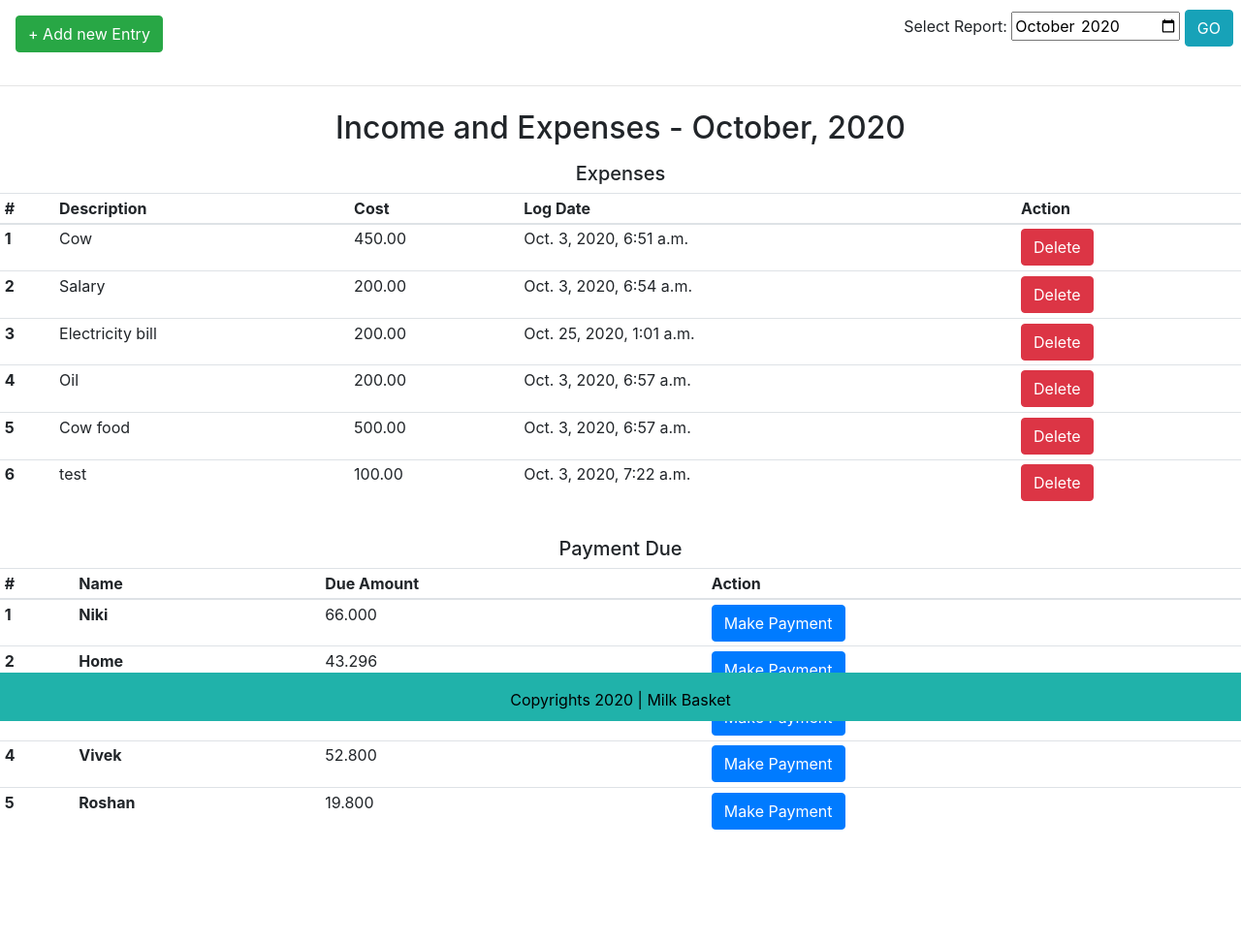
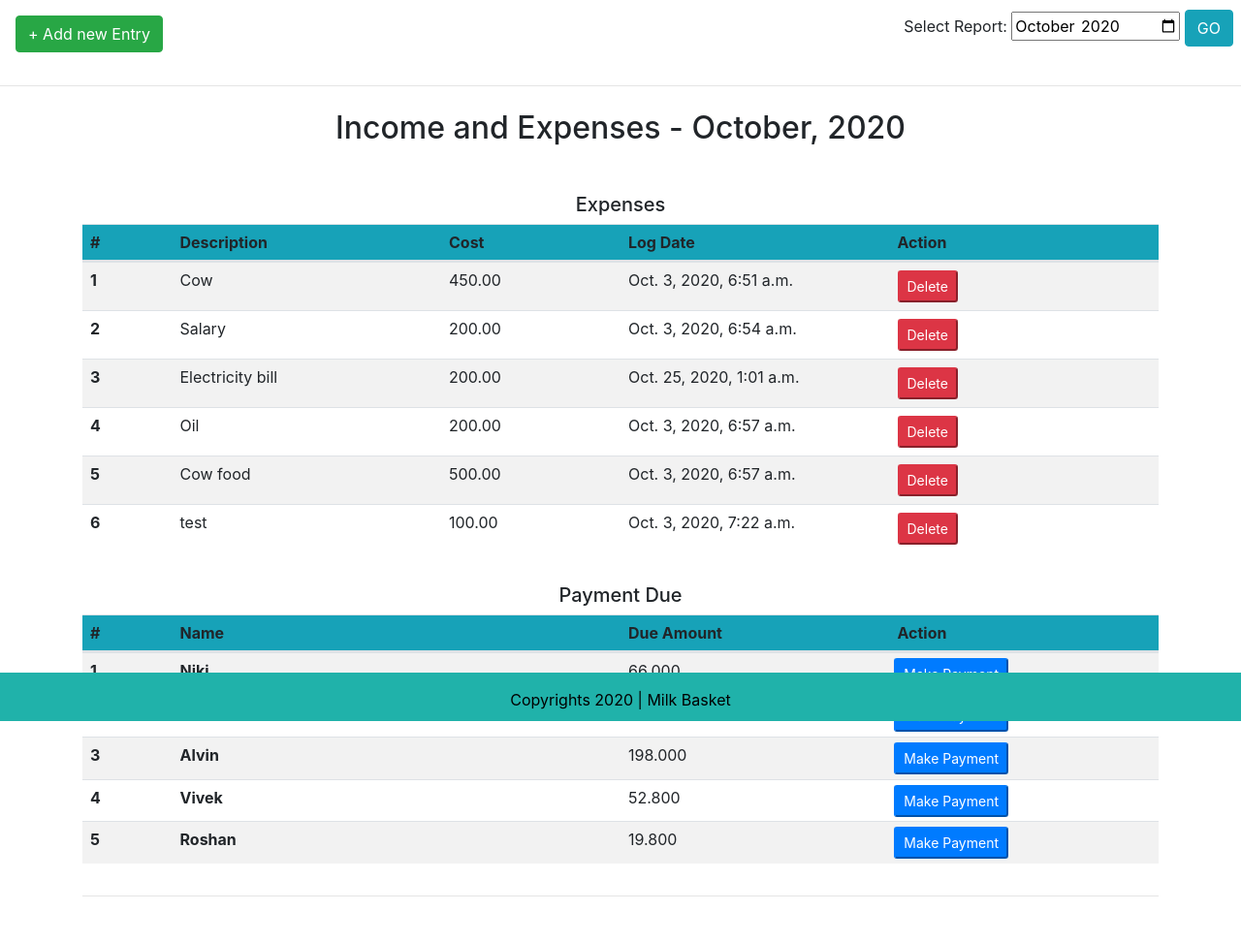
Before and after one commit to theflyingmachine/milkbasket, a Django app: page /register/account in a window 1280 px wide. Shown: the part 56-1029 px from the top of the page at 97% size. Before the commit the page ends 912 px from the top, so only its background shows below. Run offline with Django 3.2, Linux system fonts and the light colour scheme; data comes from the database, SQL or seed files in the repository; both versions use the stored data as it was after the commit; some libraries are stand-ins or nearby versions.

Commit message:
Fixed UI in account page

```diff
--- a/register/templates/register/account.html
+++ b/register/templates/register/account.html
@@ -38,31 +38,36 @@
   </div>
 </div>
   <hr>
+<div class="container mb-5">
   <div class="row justify-content-center">
-    <div class="col">
+    <div class="col-12">
       <h2 class="pt-2 text-center">Income and Expenses - {{ month_year }}</h2>
+    </div>
+
     {% if expenses or due_customer or paid_customer %}
     {% if expenses %}
-          <h5 class="pt-2 mt-2 text-center">Expenses</h5>
-          <table class="table table-sm">
+<!--    First Table-->
+    <div class="mt-4 col-12">
+      <caption><h5 class="pt-2 mt-2 text-center">Expenses</h5></caption>
+      <table class="table table-sm table-striped">
         <thead>
-            <tr>
-              <th scope="col">#</th>
-              <th scope="col">Description</th>
-              <th scope="col">Cost</th>
-              <th scope="col">Log Date</th>
-              <th scope="col">Action</th>
+        <tr class="d-flex bg-info">
+          <th class="p-2 col-1" scope="col">#</th>
+          <th class="p-2 col-3" scope="col">Description</th>
+          <th class="p-2 col-2" scope="col">Cost</th>
+          <th class="p-2 col-3" scope="col">Log Date</th>
+          <th class="p-2 col-3" scope="col">Action</th>
         </tr>
         </thead>
         <tbody>
         {% for entry in expenses %}
-              <tr>
-                <th scope="row">{{ forloop.counter }}</th>
-                <td>{{ entry.description }}</td>
-                <td>{{ entry.cost }}</td>
-                <td>{{ entry.log_date }}</td>
-                <td>
-                  <button type="button" class="btn btn-danger"
+        <tr class="d-flex">
+          <th class="p-2 col-1" scope="row">{{ forloop.counter }}</th>
+          <td class="p-2 col-3">{{ entry.description }}</td>
+          <td class="p-2 col-2">{{ entry.cost }}</td>
+          <td class="p-2 col-3">{{ entry.log_date }}</td>
+          <td class="p-2 col-3">
+            <button type="button" class="btn-sm btn-danger"
                     data-toggle="modal"
                     data-target="#exampleModal"
                     data-id="{{ entry.id }}"
@@ -78,30 +83,30 @@
       </table>
       {% endif %}
     </div>
-        </div>
 
-
+<!--    Second Table-->
+    <div class="col-12">
       {#    Payment Area    #}
       {#    Payment due#}
       {% if due_customer %}
       <h5 class="pt-2 mt-2 text-center">Payment Due</h5>
-          <table class="table table-sm">
+      <table class="table table-sm table-striped">
         <thead>
-            <tr>
-              <th scope="col">#</th>
-              <th scope="col">Name</th>
-              <th scope="col">Due Amount</th>
-              <th scope="col">Action</th>
+        <tr class="d-flex bg-info">
+          <th class="p-2 col-1" scope="col">#</th>
+          <th class="p-2 col-5" scope="col">Name</th>
+          <th class="p-2 col-3" scope="col">Due Amount</th>
+          <th class="p-2 col-3" scope="col">Action</th>
         </tr>
         </thead>
         <tbody>
         {% for entry in due_customer %}
-              <tr>
-                <th scope="row">{{ forloop.counter }}</th>
-                <th scope="row">{{ entry.customer__name }}</th>
-                <td>{{ entry.payment_due }}</td>
-                <td>
-                  <button type="button" class="btn btn-primary"
+        <tr class="d-flex">
+          <th class="p-2 col-1" scope="row">{{ forloop.counter }}</th>
+          <th class="p-2 col-5" scope="row">{{ entry.customer__name }}</th>
+          <td class="p-2 col-3">{{ entry.payment_due }}</td>
+          <td class="col-3">
+            <button type="button" class="btn-sm btn-primary"
                     data-toggle="modal"
                     data-target="#exampleModal2"
                     data-cid="{{ entry.customer_id }}"
@@ -113,39 +118,38 @@
         {% endfor %}
         </tbody>
       </table>
+    {% endif %}
     </div>
-        {% endif %}
-
+    <!--    Third Table-->
+    <div class="col-12">
       {# Paid customer #}
       {% if paid_customer %}
       <h5 class="pt-2 mt-2 text-center">Paid Customers</h5>
-          <table class="table table-sm">
+      <table class="table table-sm table-striped">
         <thead>
-            <tr>
-              <th scope="col">#</th>
-              <th scope="col">Name</th>
-              <th scope="col">Paid Amount</th>
+        <tr class="d-flex bg-info">
+          <th class="p-2 col-1" scope="col">#</th>
+          <th class="p-2 col-8" scope="col">Name</th>
+          <th class="p-2 col-3" scope="col">Paid Amount</th>
         </tr>
         </thead>
         <tbody>
         {% for entry in paid_customer %}
-              <tr>
-                <th scope="row">{{ forloop.counter }}</th>
-                <th scope="row">{{ entry.customer__name }}</th>
-                <td>{{ entry.payment_done }}</td>
+        <tr class="d-flex">
+          <th class="p-2 col-1" scope="row">{{ forloop.counter }}</th>
+          <th class="p-2 col-8" scope="row">{{ entry.customer__name }}</th>
+          <td class="p-2 col-3">{{ entry.payment_done }}</td>
         </tr>
         {% endfor %}
         </tbody>
       </table>
+    {% endif %}
     </div>
-        {% endif %}
-
-
     {% else %}
     <h3 class="pt-5 mt-4 text-center">Nothing to display at the moment</h3>
     {% endif %}
 </div>
-  </div>
+  <hr>
 
   {#  Delete Modal #}
   <div class="modal fade" id="exampleModal" tabindex="-1" role="dialog"
@@ -164,13 +168,13 @@
             <div class="form-row">
               <div class="form-group col-md-12">
                 <label for="modal_desc">Are you sure to delete?</label>
-                <textarea id="modal_desc" name="w3review" rows="4" cols="50" disabled></textarea>
-              </div>
+                <textarea id="modal_desc" class="form-control" name="w3review" rows="4" cols="50" disabled></textarea>
               </div>
             </div>
           <button type="submit" class="btn btn-danger justify-content-center col-12">Delete
           </button>
         </form>
+      </div>
     </div>
     </div>
   </div>
@@ -197,14 +201,16 @@
                        placeholder="Amount">
               </div>
             </div>
+            <div class="form-row">
               <div class="form-group col-md-12">
                 <label for="modal_desc">Description</label>
-              <textarea id="modal_desc" placeholder="Narration of the expense" name="exp_desc"
+                <textarea id="modal_desc" class="form-control" placeholder="Narration of the expense" name="exp_desc"
                           rows="4" cols="50"></textarea>
               </div>
           </div>
           <button type="submit" class="btn btn-primary justify-content-center col-12">Add Expense
           </button>
+          </div>
         </form>
       </div>
     </div>
@@ -247,9 +253,10 @@
                        placeholder="Amount">
               </div>
             </div>
-          </div>
+
           <button type="submit" class="btn btn-success justify-content-center col-12">Accept Payment
           </button>
+          </div>
         </form>
       </div>
     </div>
```
Also changed, not shown: db.sqlite3. Lines whose indentation alone changed are shown as unchanged.
